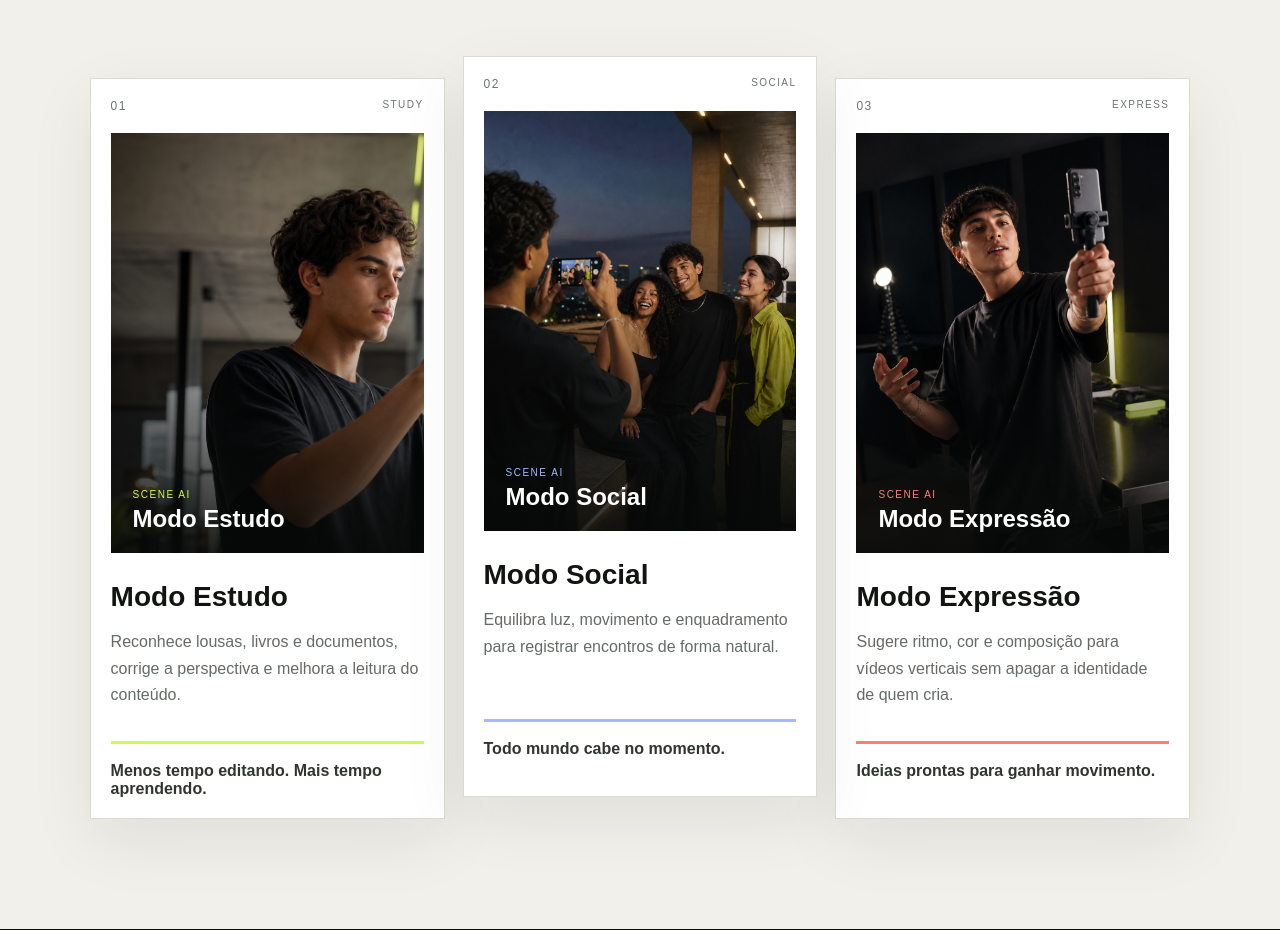
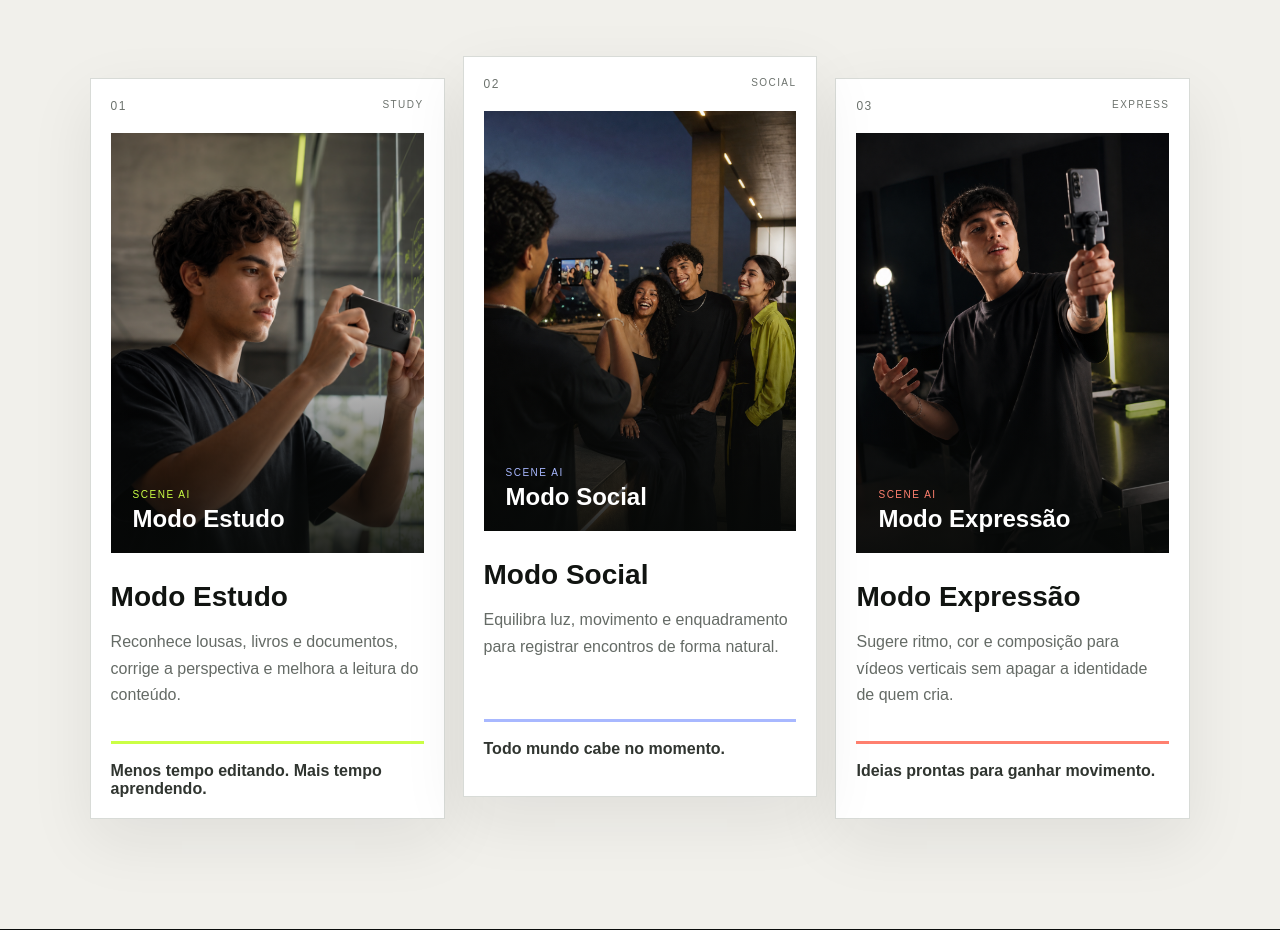
Before and after one commit to gimenezgui/sprint03-troia-webdev, a React (Vite) app: page / in a window 1280 px wide. Shown: the part 2140-3070 px from the top of the page. Built offline with nearby package versions, Linux system fonts and the light colour scheme.

Commit message:
Ajustando a imagem do card de estudos

```diff
--- a/src/App.css
+++ b/src/App.css
@@ -388,6 +388,10 @@
   inset: 0;
   object-fit: cover;
   transition: transform 0.6s ease;
+}
+
+.mode-card:first-child figure img {
+  object-position: 75% center;
 }
 
 .mode-card:hover figure img {
```
